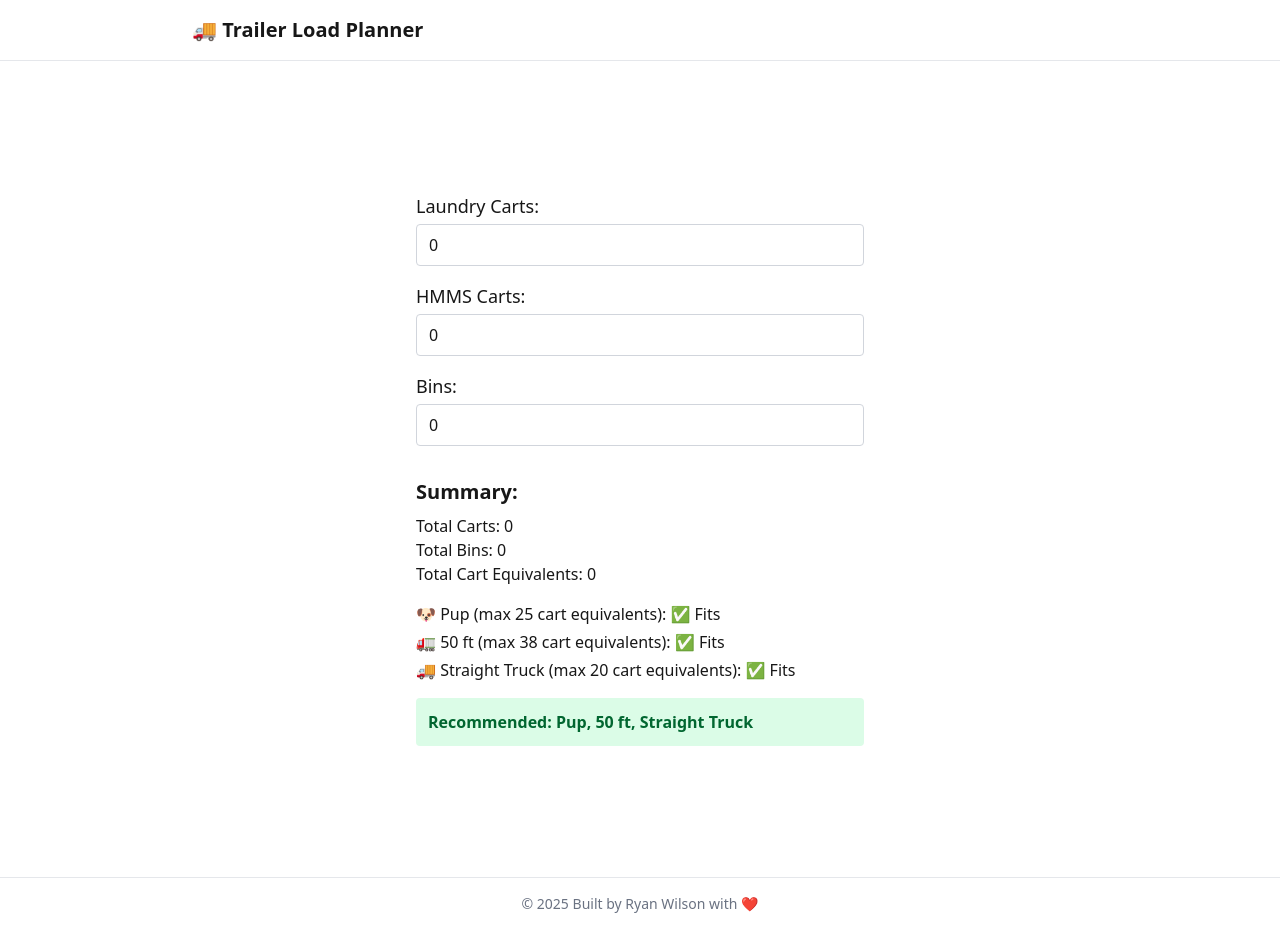
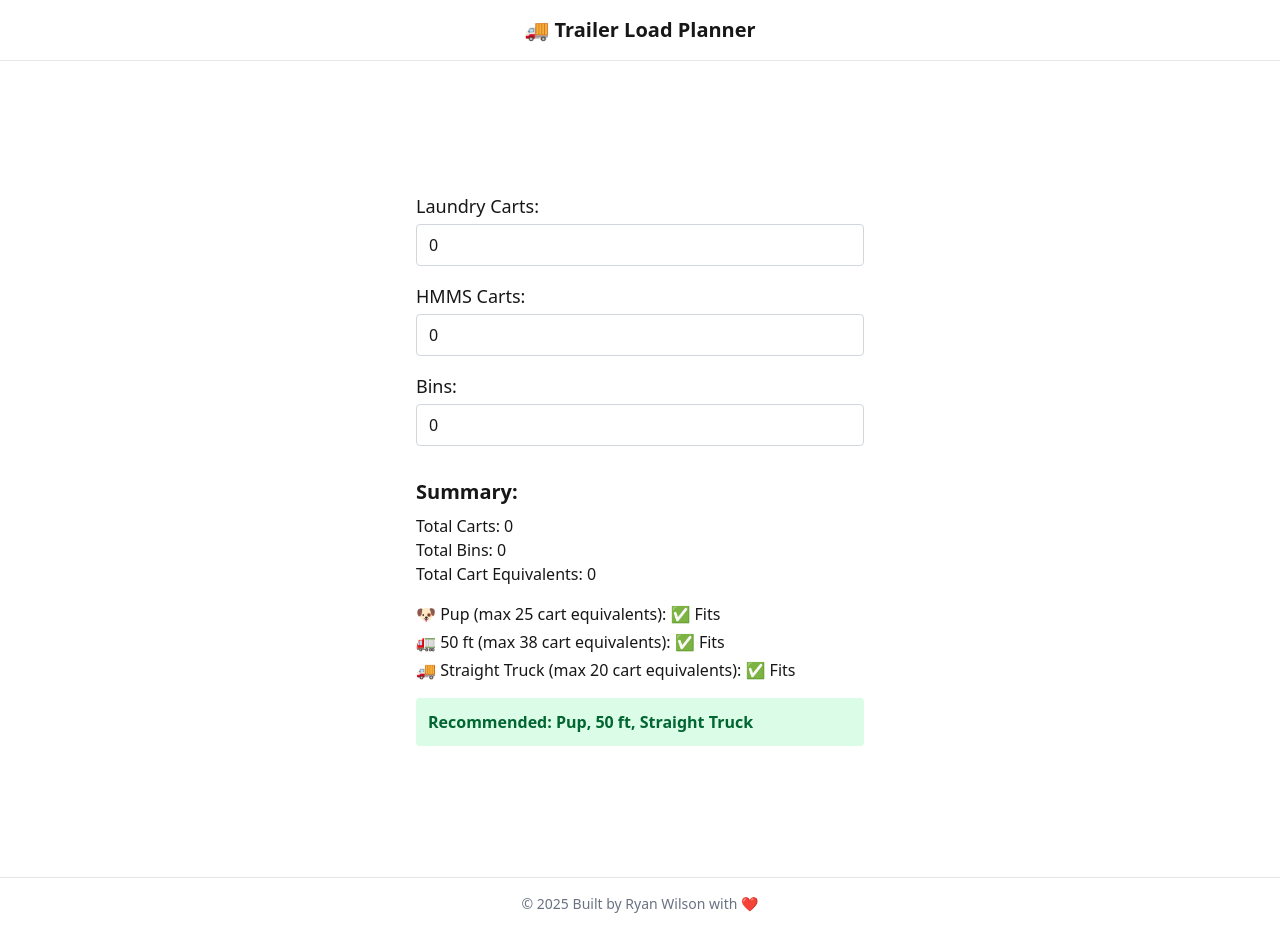
Before and after one commit to RW2023/loader, a Next.js app: page / in a window 1280 px wide. Built offline with nearby package versions, Linux system fonts and the light colour scheme.

Commit message:
fix: update Header component to improve layout with flexbox

```diff
--- a/src/app/components/Header.tsx
+++ b/src/app/components/Header.tsx
@@ -1,6 +1,6 @@
 export default function Header() {
     return (
-        <header className="w-full p-4 border-b border-gray-200 dark:border-gray-700">
+        <header className="w-full p-4 border-b border-gray-200 dark:border-gray-700 flex items-center justify-between">
             <div className="max-w-4xl mx-auto text-xl font-bold">
                 🚚 Trailer Load Planner
             </div>
```
